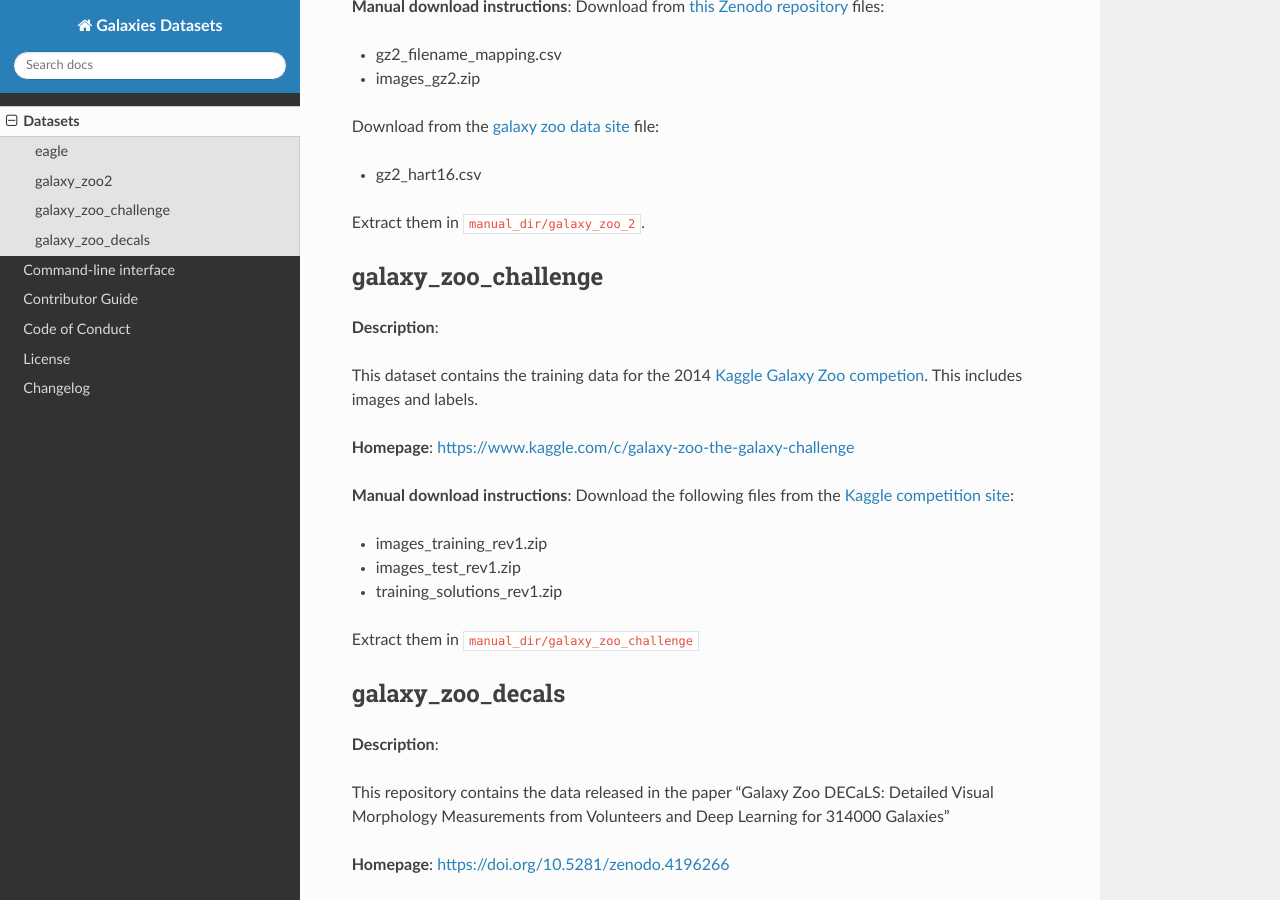
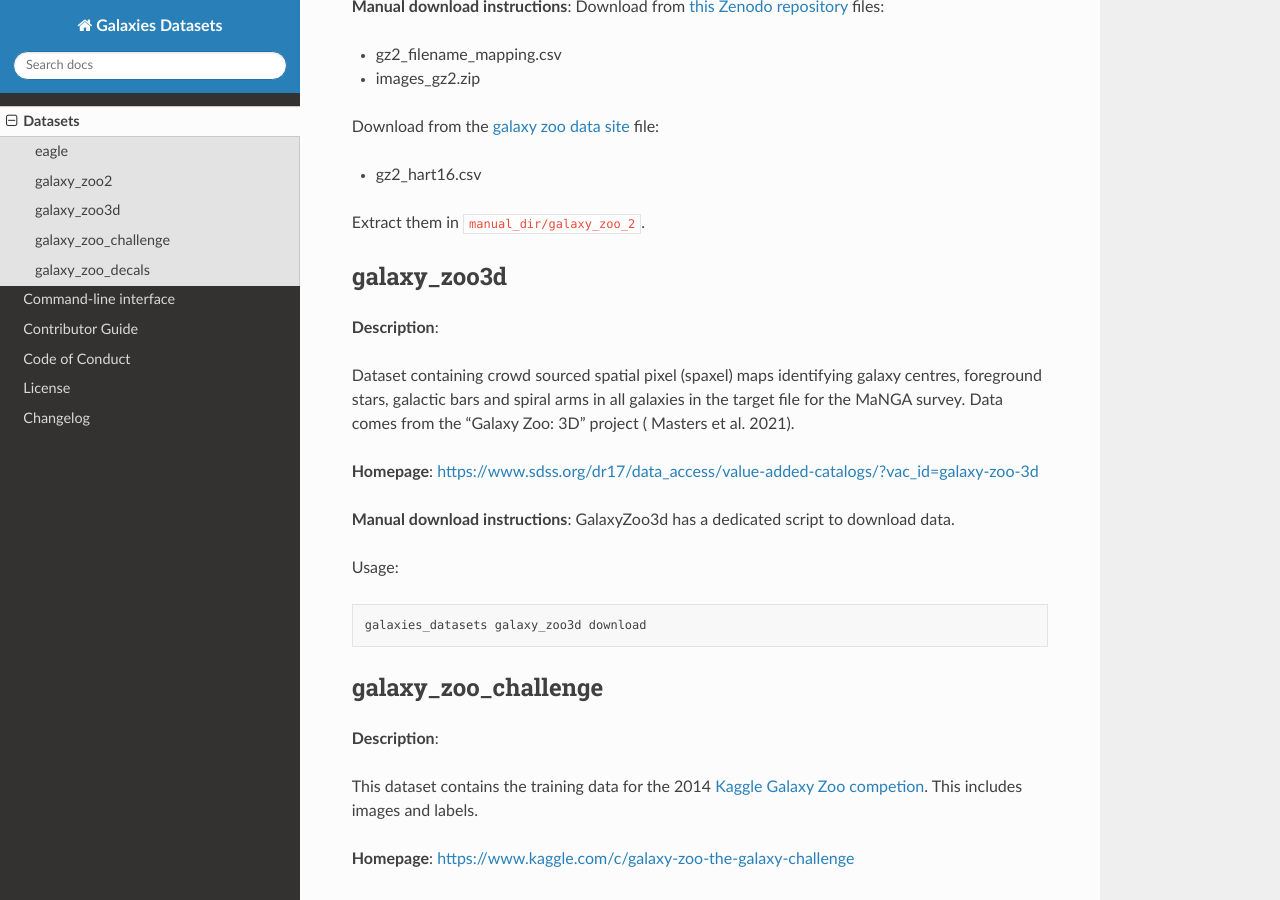
Before and after one commit to lbignone/galaxies_datasets, a Sphinx documentation site: the page built from docs/datasets.md, in a window 1280 px wide and 900 px high, scrolled down 1324 px. Built offline with Sphinx 7.4.7 and the Read the Docs theme 2.0.0, drawn with Linux system fonts in a browser that asks for light colours.

Commit message:
Add galaxy_zoo3d documentation

```diff
--- a/docs/datasets.md
+++ b/docs/datasets.md
@@ -61,6 +61,26 @@
 
 Extract them in `manual_dir/galaxy_zoo_2`.
 
+## galaxy_zoo3d
+
+**Description**:
+
+Dataset containing crowd sourced spatial pixel (spaxel) maps identifying galaxy
+centres, foreground stars, galactic bars and spiral arms in all galaxies in the
+target file for the MaNGA survey. Data comes from the "Galaxy Zoo: 3D" project (
+Masters et al. 2021).
+
+**Homepage**: [
+https://www.sdss.org/dr17/data_access/value-added-catalogs/?vac_id=galaxy-zoo-3d
+](https://www.sdss.org/dr17/data_access/value-added-catalogs/?vac_id=galaxy-zoo-3d)
+
+**Manual download instructions**:
+GalaxyZoo3d has a dedicated script to download data.
+
+Usage:
+
+    galaxies_datasets galaxy_zoo3d download
+
 ## galaxy_zoo_challenge
 
 **Description**:
```
